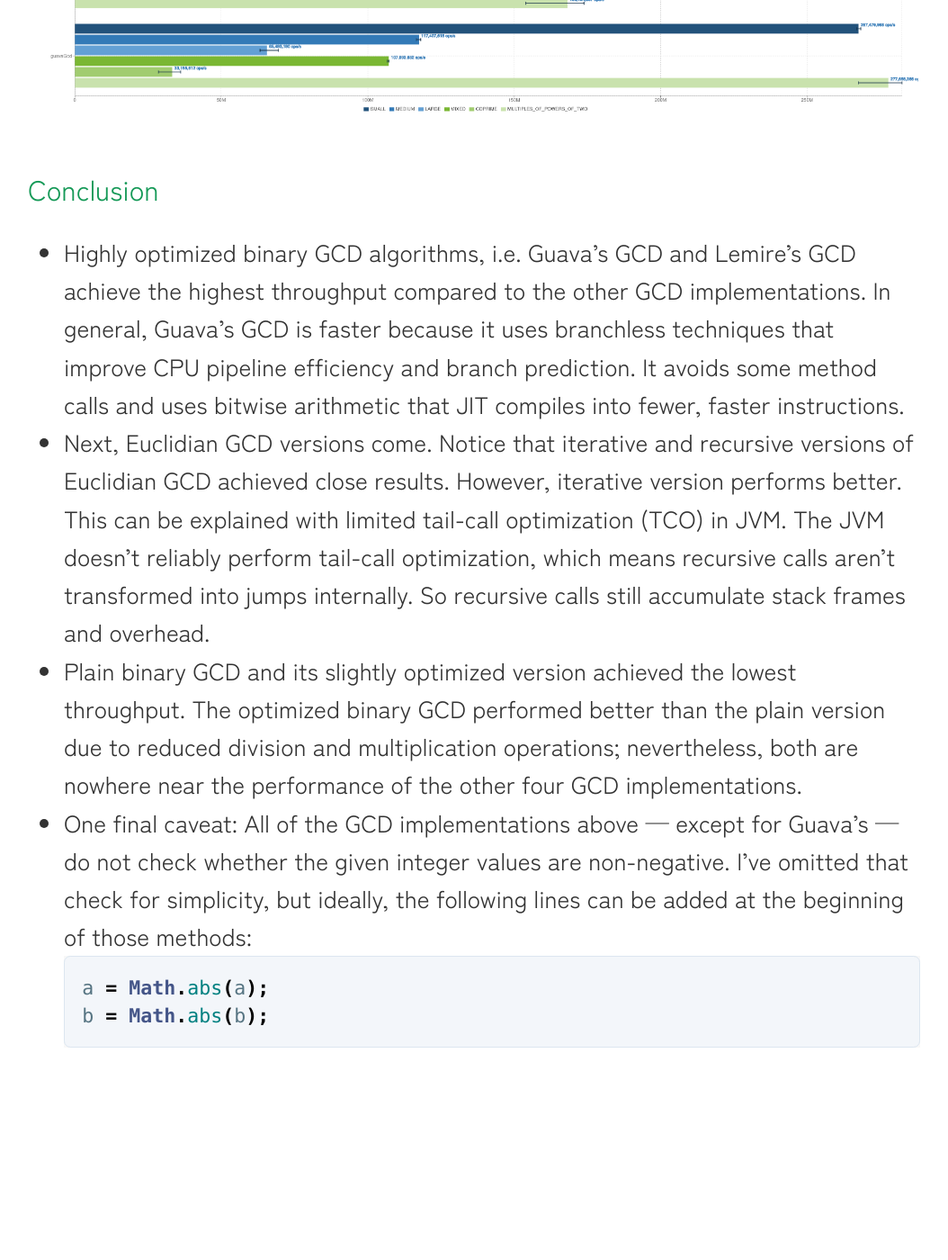
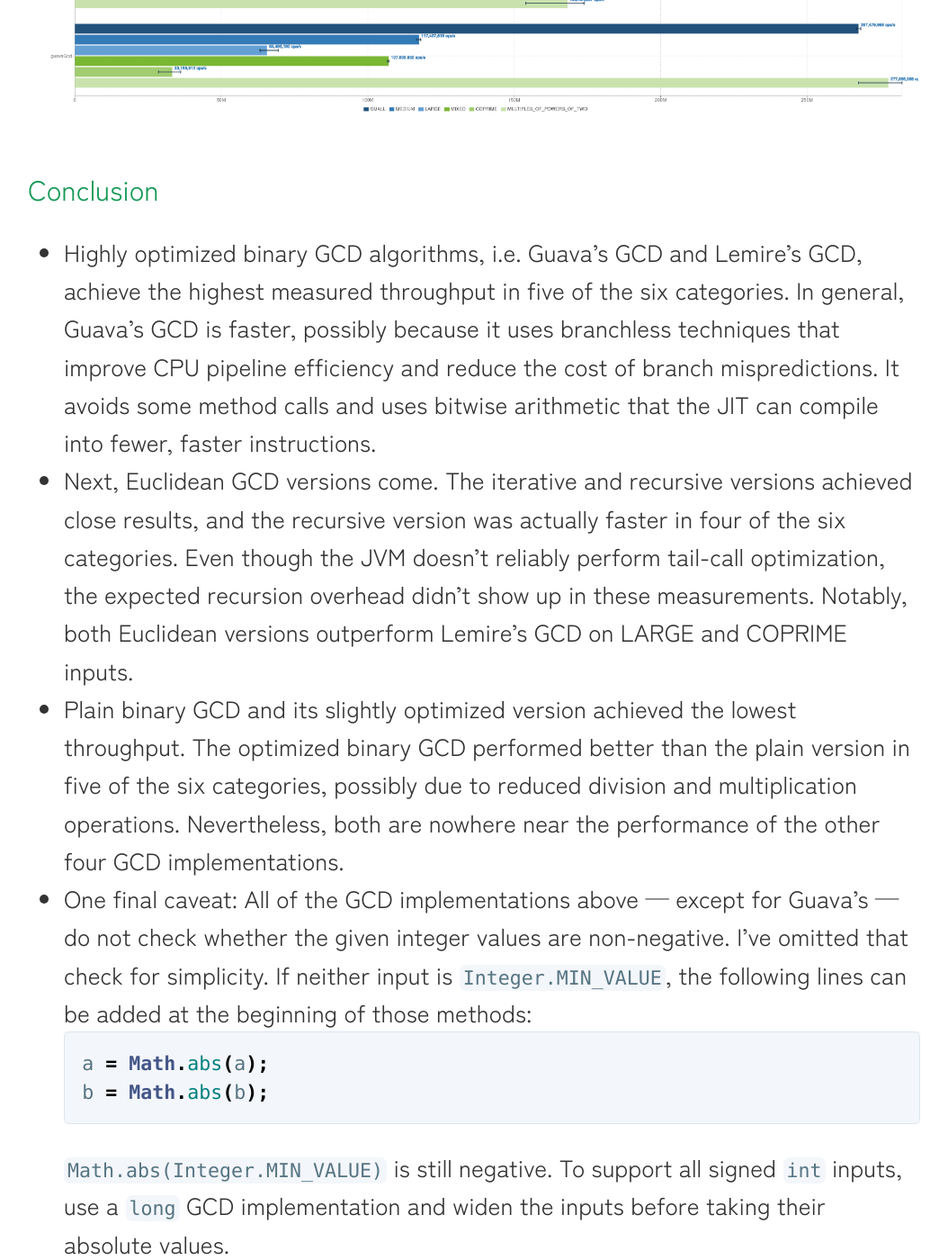
Before and after one commit to commandini/commandini.github.io, a Jekyll site: the page built from blog/gcd_performance_analysis.md, in a window 1280 px wide and 1400 px high, scrolled down 19515 px. Shown: the whole window at 90% size, without its empty margins (113-1167 px from the left). Built offline with Jekyll 4.4.1, drawn with Linux system fonts in a browser that asks for light colours; some web fonts are replaced; before the commit the page ends 20754 px from its top, so only the background shows below that; some of the changed text lies outside the part shown.

Commit message:
improve accessibility, CI checks, and release script
- make tabs keyboard accessible and fix gallery layout on narrow screens.
- add a CI workflow, add jekyll-sitemap, and fix asset checks.
- load GoatCounter over HTTPS with an integrity hash.
- require main for releases and correct the GCD article's conclusions.

````diff
--- a/Gemfile
+++ b/Gemfile
@@ -1,3 +1,5 @@
 source "https://rubygems.org"
 
 gemspec
+
+gem "jekyll-sitemap"
--- a/_includes/head-custom.html
+++ b/_includes/head-custom.html
@@ -1,3 +1,3 @@
 {% include head-custom-google-analytics.html %}
 
-<link href="https://fonts.googleapis.com/css2?family=Zen+Kurenaido:wght@300;400;500;700&display=swap" rel="stylesheet">
+<link href="https://fonts.googleapis.com/css2?family=Zen+Kurenaido&amp;display=swap" rel="stylesheet">
--- a/_sass/jekyll-theme-cayman.scss
+++ b/_sass/jekyll-theme-cayman.scss
@@ -110,6 +110,11 @@ a {
   text-align: center;
   background-color: $header-bg-color;
   background-image: linear-gradient(120deg, $header-bg-color-secondary, $header-bg-color);
+
+  nav a {
+    color: $header-heading-color;
+    text-decoration: underline;
+  }
 
   @include large {
     padding: 5rem 6rem;
--- a/blog/gcd_performance_analysis.md
+++ b/blog/gcd_performance_analysis.md
@@ -4,7 +4,7 @@ layout: default
 [<- _Back_](./)
 
 ## GCD Performance Analysis
-_In this article, I explain several methods for finding the greatest common divisor (GCD) of two integers and provide their implementations in Java. A performance comparison follows._
+_In this article, I explain several methods for finding the greatest common divisor (GCD) of two non-negative integers and provide their implementations in Java. A performance comparison follows._
 
 ### Euclidean algorithm
 
@@ -561,11 +561,12 @@ The visualization below is generated via [JMH Visualizer](https://jmh.morethan.i
 ![GCD Benchmark Visualization](gcd_jmh_results.png)
 
 ### Conclusion
-* Highly optimized binary GCD algorithms, i.e. Guava's GCD and Lemire's GCD achieve the highest throughput compared to the other GCD implementations. In general, Guava’s GCD is faster because it uses branchless techniques that improve CPU pipeline efficiency and branch prediction. It avoids some method calls and uses bitwise arithmetic that JIT compiles into fewer, faster instructions.
-* Next, Euclidian GCD versions come. Notice that iterative and recursive versions of Euclidian GCD achieved close results. However, iterative version performs better. This can be explained with limited tail-call optimization (TCO) in JVM. The JVM doesn't reliably perform tail-call optimization, which means recursive calls aren’t transformed into jumps internally. So recursive calls still accumulate stack frames and overhead.
-* Plain binary GCD and its slightly optimized version achieved the lowest throughput. The optimized binary GCD performed better than the plain version due to reduced division and multiplication operations; nevertheless, both are nowhere near the performance of the other four GCD implementations.
-* One final caveat: All of the GCD implementations above — except for Guava's — do not check whether the given integer values are non-negative. I’ve omitted that check for simplicity, but ideally, the following lines can be added at the beginning of those methods:
+* Highly optimized binary GCD algorithms, i.e. Guava's GCD and Lemire's GCD, achieve the highest measured throughput in five of the six categories. In general, Guava’s GCD is faster, possibly because it uses branchless techniques that improve CPU pipeline efficiency and reduce the cost of branch mispredictions. It avoids some method calls and uses bitwise arithmetic that the JIT can compile into fewer, faster instructions.
+* Next, Euclidean GCD versions come. The iterative and recursive versions achieved close results, and the recursive version was actually faster in four of the six categories. Even though the JVM doesn't reliably perform tail-call optimization, the expected recursion overhead didn't show up in these measurements. Notably, both Euclidean versions outperform Lemire's GCD on LARGE and COPRIME inputs.
+* Plain binary GCD and its slightly optimized version achieved the lowest throughput. The optimized binary GCD performed better than the plain version in five of the six categories, possibly due to reduced division and multiplication operations. Nevertheless, both are nowhere near the performance of the other four GCD implementations.
+* One final caveat: All of the GCD implementations above — except for Guava's — do not check whether the given integer values are non-negative. I’ve omitted that check for simplicity. If neither input is `Integer.MIN_VALUE`, the following lines can be added at the beginning of those methods:
 ```java
 a = Math.abs(a);
 b = Math.abs(b);
 ```
+`Math.abs(Integer.MIN_VALUE)` is still negative. To support all signed `int` inputs, use a `long` GCD implementation and widen the inputs before taking their absolute values.
````
Also changed, not shown: index.html (+110 -33 lines), .github/workflows/ci.yml (added), jekyll-theme-cayman.gemspec, 3 other files.
